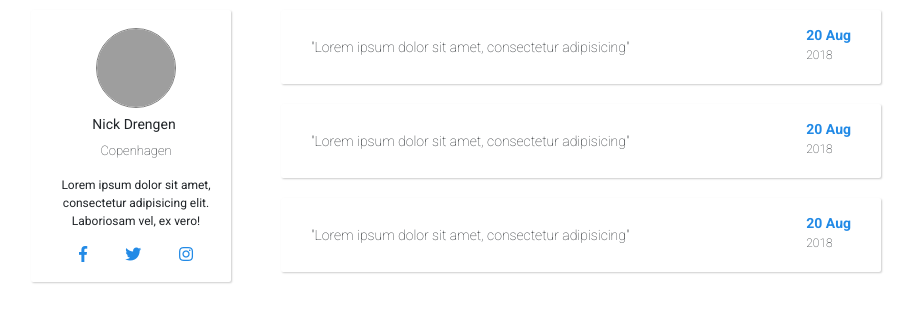
After one commit to haettemaagen/playground, a Rails app: page /dashboard in a window 1280 px wide. The commit adds this page. Shown: the top 323 px of the page, without its empty margins (51-965 px from the left). Run offline with Rails 7, Linux system fonts and the light colour scheme; style sheets or scripts are compiled from the project's sources; some libraries are stand-ins or nearby versions; grey boxes are pictures that could not be loaded.

Commit message:
CSS Grid

```diff
--- /dev/null
+++ b/app/assets/stylesheets/_css-dashboard.scss
@@ -0,0 +1,10 @@
+.dashboard-grid {
+  display: grid;
+  grid-template-rows: 1fr 1fr 1fr;
+  grid-template-columns: 250px 1fr
+}
+
+.owner-box {
+  grid-row: 1 / span 3;
+  grid-column: 1 / span 1;
+}
--- a/app/assets/stylesheets/_css-grid.scss
+++ b/app/assets/stylesheets/_css-grid.scss
@@ -1,36 +1,40 @@
-.dashboard-grid {
-  display: grid;
-  grid-template-columns: 400px 1fr 1fr 1fr;
-  grid-template-rows: 1fr 1fr;
-  background-color: gray;
-}
 
-.dashboard-profile{
-  grid-row: 1 / span 2;
-  grid-column: 1 / span 1;
-  background-color: blue;
-}
 
-.dashboard-followers{
-  grid-row: 1 / span 1;
-  grid-column: 2 / span 1;
-  background-color: red;
-}
 
-.dashboard-contributions{
-  grid-row: 1 / span 1;
-  grid-column: 3 / span 1;
-  background-color: green;
-}
 
-.dashboard-repositories{
-  grid-row: 1 / span 1;
-  grid-column: 4 / span 1;
-  background-color: yellow;
-}
+// .dashboard-grid {
+//   display: grid;
+//   grid-template-columns: 400px 1fr 1fr 1fr;
+//   grid-template-rows: 1fr 1fr;
+//   background-color: gray;
+// }
 
-.dashboard-bio{
-  grid-row: 2 / span 1;
-  grid-column: 2 / span 3;
-  background-color: pink;
-}
+// .-box{
+//   grid-row: 1 / span 2;
+//   grid-column: 1 / span 1;
+//   background-color: blue;
+// }
+
+// .da-followers{
+//   grid-row: 1 / span 1;
+//   grid-column: 2 / span 1;
+//   background-color: red;
+// }
+
+// .da-contributions{
+//   grid-row: 1 / span 1;
+//   grid-column: 3 / span 1;
+//   background-color: green;
+// }
+
+// .da-repositories{
+//   grid-row: 1 / span 1;
+//   grid-column: 4 / span 1;
+//   background-color: yellow;
+// }
+
+// .da-bio{
+//   grid-row: 2 / span 1;
+//   grid-column: 2 / span 3;
+//   background-color: pink;
+// }
--- /dev/null
+++ b/app/assets/stylesheets/_css-message.scss
@@ -0,0 +1,120 @@
+.message-box {
+  background-color: white;
+  border-radius: 2px;
+  box-shadow: 1px 1px 2px rgba(0,0,0,0.2);
+  display: flex;
+  max-width: 600px;
+  align-items: center;
+  justify-content: flex-end;
+  margin-bottom: 10px;
+  margin-top: 10px;
+
+}
+
+.message-owner {
+
+  padding-right: 15px;
+  flex-grow: 1;
+  padding-left: 30px;
+  margin-bottom: 0px;
+  padding-bottom: 0px;
+
+}
+
+.owner-bio{
+  font-weight: 400;
+  font-size: 12px;
+}
+
+.message-text {
+  margin-bottom: 0px;
+  font-weight: 200;
+  font-size: 14px;
+
+}
+
+.status-owner {
+  padding-right: 30px;
+
+}
+
+.status-date {
+  font-size: 14px;
+  font-weight: 800;
+  margin-bottom: 0px;
+  margin-top: 10px;
+  color: #228AE6;
+
+
+}
+
+.status-year {
+  font-size: 12px;
+  margin-top: 0px;
+  font-weight: 200;
+}
+
+.avatar {
+  border-color: gray;
+  border-width: 4px;
+
+
+}
+
+.avatar-pic{
+  border-radius: 50%;
+  width: 80px;
+  height: 80px;
+  border: solid gray 1px;
+  box-shadow: 1px 1px 2px rgba (0,0,0,0.5)
+
+
+}
+
+.owner-box {
+  background-color: white;
+  border-radius: 2px;
+  box-shadow: 1px 1px 2px rgba(0,0,0,0.2);
+  text-align: center;
+  max-width: 200px;
+  padding-left: 10px;
+  padding-top: 18px;
+  margin-top: 10px;
+}
+
+.owner-name {
+  font-size: 14px;
+  font-weight: 400;
+  padding-top: 8px;
+  padding-right: 4px;
+
+}
+
+.owner-some {
+  display: flex;
+  justify-content: space-evenly;
+  padding-bottom: 20px;
+  color: #228AE6;
+
+}
+
+
+
+
+.owner-info {
+  display: flex;
+  align-items: center;
+  justify-content: center;
+}
+
+.fa-thumb {
+  color: #228AE6
+
+}
+
+.owner-title {
+  font-weight: 200;
+  font-size: 13px;
+
+
+}
--- a/app/assets/stylesheets/application.scss
+++ b/app/assets/stylesheets/application.scss
@@ -3,3 +3,5 @@
 @import "home";
 @import "card";
 @import "css-grid";
+@import "css-dashboard";
+@import "css-message";
--- a/app/controllers/pages_controller.rb
+++ b/app/controllers/pages_controller.rb
@@ -4,4 +4,6 @@ class PagesController < ApplicationController
 
   def bootstrap
   end
+  def dashboard
+  end
 end
--- /dev/null
+++ b/app/views/pages/dashboard.html.erb
@@ -0,0 +1,82 @@
+<div class="container">
+
+  <div class="dashboard-grid">
+    <div class="owner-box">
+
+      <div class="avatar">
+        <div>
+          <img src="http://placecage.com/200/200 "alt="owner-avatar" class="avatar-pic">
+        </div>
+      </div>
+      <div class="owner-info">
+        <h3 class="owner-name">Nick Drengen</h3>
+        <i class="fa-thumb"></i>
+      </div>
+
+      <div>
+        <p class="owner-title">Copenhagen</p>
+      </div>
+
+      <div>
+        <p class="owner-bio">Lorem ipsum dolor sit amet, consectetur adipisicing elit. Laboriosam vel, ex vero!</p>
+      </div>
+
+      <div class="owner-some">
+        <i class="fab fa-facebook-f"></i>
+        <i class="fab fa-twitter"></i>
+        <i class="fab fa-instagram"></i>
+      </div>
+
+
+    </div>
+
+    <div class="message-box">
+      <div class="message-owner">
+        <p class="message-text">"Lorem ipsum dolor sit amet, consectetur adipisicing"</p>
+      </div>
+      <div class="status-owner">
+        <p class="status-date">20 Aug</p>
+        <p class="status-year">2018</p>
+
+      </div>
+    </div>
+
+    <div class="message-box">
+      <div class="message-owner">
+        <p class="message-text">"Lorem ipsum dolor sit amet, consectetur adipisicing"</p>
+      </div>
+      <div class="status-owner">
+        <p class="status-date">20 Aug</p>
+        <p class="status-year">2018</p>
+      </div>
+
+    </div>
+
+    <div class="message-box">
+      <div class="message-owner">
+        <p class="message-text">"Lorem ipsum dolor sit amet, consectetur adipisicing"</p>
+      </div>
+      <div class="status-owner">
+        <p class="status-date">20 Aug</p>
+        <p class="status-year">2018</p>
+      </div>
+
+    </div>
+
+
+  </div>
+
+</div>
+
+
+
+
+
+
+
+
+
+
+
+<br><br>
+<br>
--- a/config/routes.rb
+++ b/config/routes.rb
@@ -2,4 +2,5 @@ Rails.application.routes.draw do
   root 'pages#home'
   get 'bootstrap', to: 'pages#bootstrap', as: :bootstrap
   get 'cssgrid', to: 'pages#cssgrid', as: :cssgrid
+  get 'dashboard', to: 'pages#dashboard', as: :dashboard
 end
```
Also changed, not shown: app/views/pages/cssgrid.html.erb (+6 -6 lines), app/assets/stylesheets/_fonts.scss (line endings or trailing spaces).
